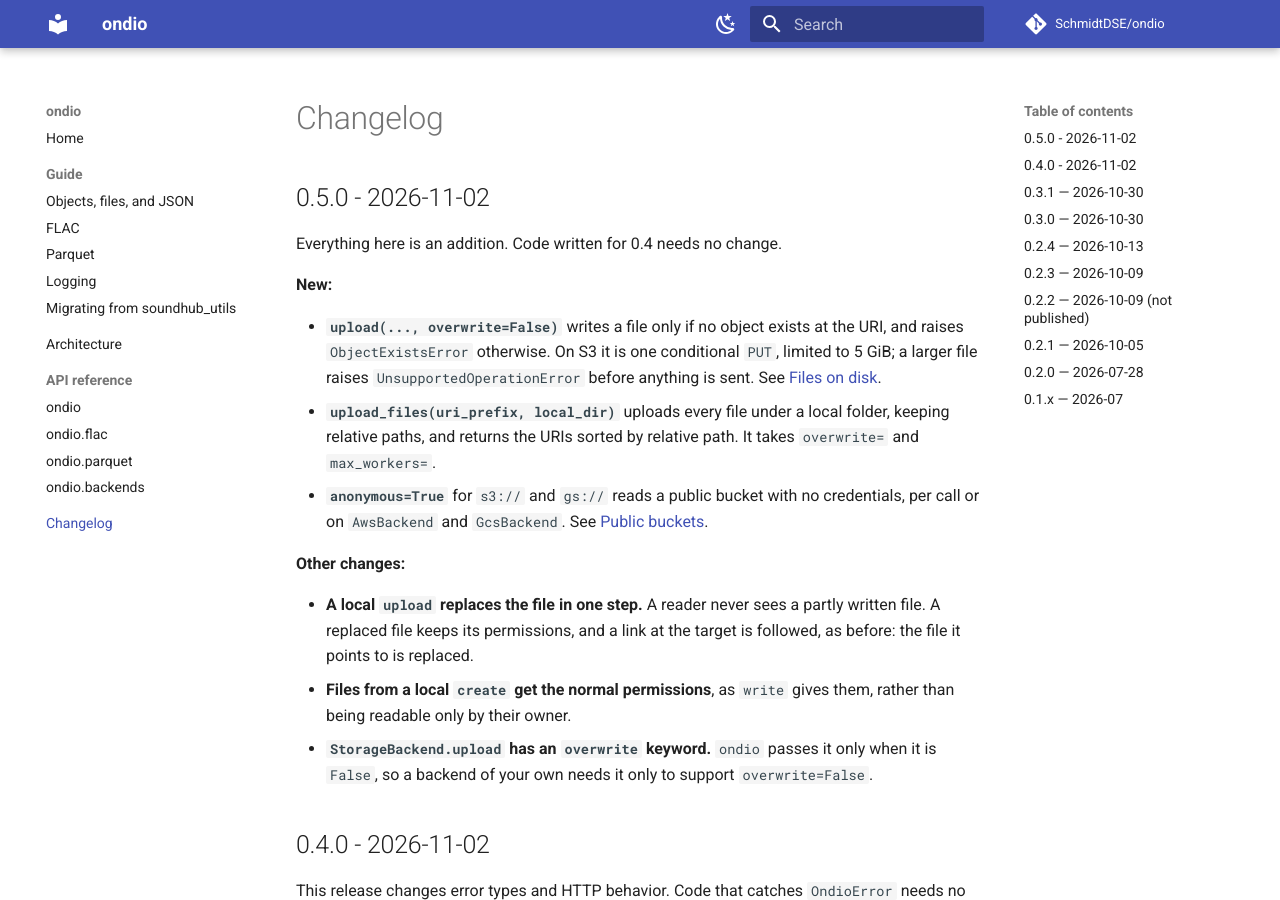
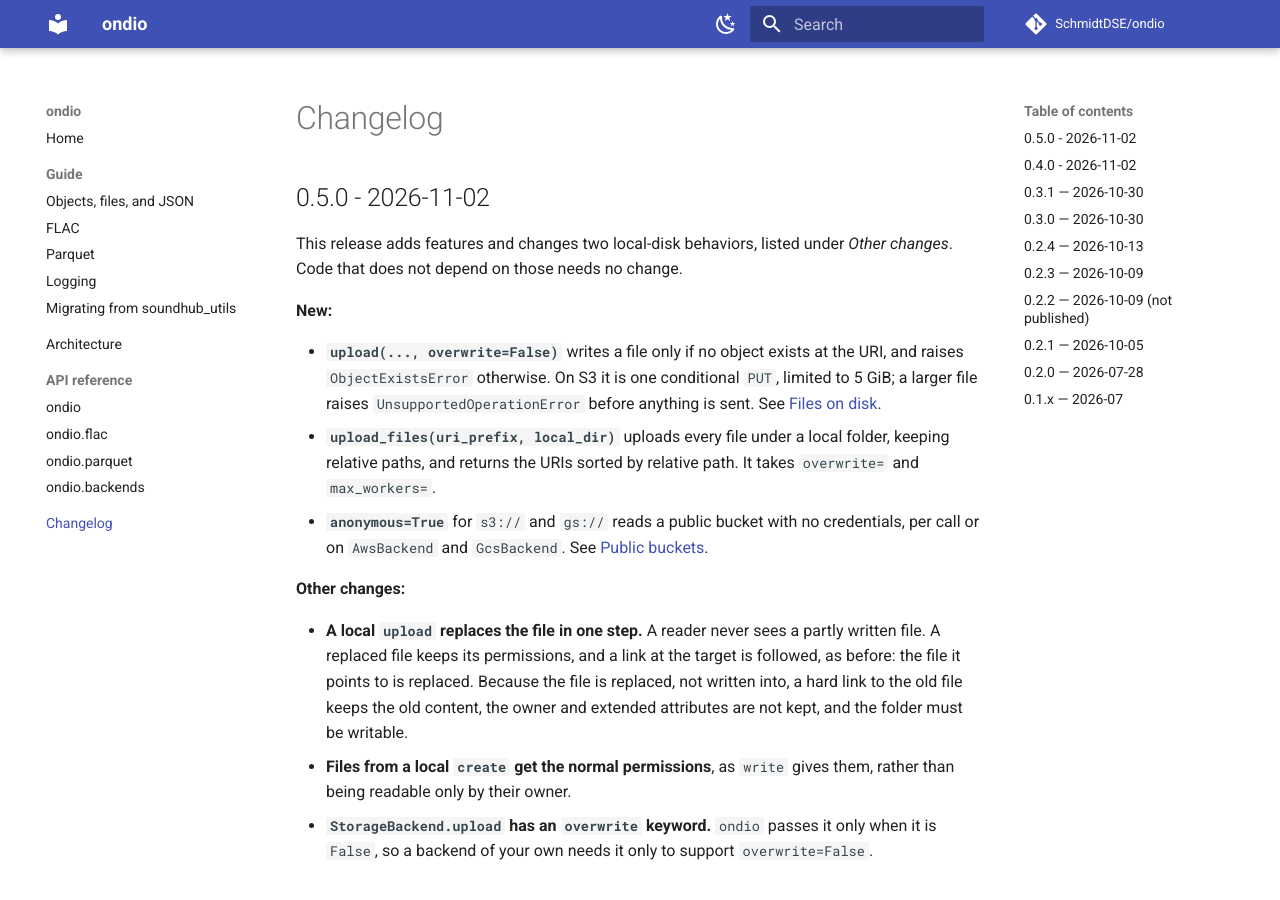
Before and after one commit to SchmidtDSE/ondio, an MkDocs documentation site: the page built from docs/content/changelog.md, in a window 1280 px wide and 900 px high. Built offline with MkDocs 1.6.1 and Material for MkDocs 9.7.7, drawn with Linux system fonts in a browser that asks for light colours; comment, search, counter and statistics services are not loaded.

```diff
--- a/docs/content/changelog.md
+++ b/docs/content/changelog.md
@@ -2,7 +2,8 @@
 
 ## 0.5.0 - 2026-11-02
 
-Everything here is an addition. Code written for 0.4 needs no change.
+This release adds features and changes two local-disk behaviors, listed under
+*Other changes*. Code that does not depend on those needs no change.
 
 **New:**
 
@@ -21,7 +22,9 @@
 
 - **A local `upload` replaces the file in one step.** A reader never sees a partly
   written file. A replaced file keeps its permissions, and a link at the target is
-  followed, as before: the file it points to is replaced.
+  followed, as before: the file it points to is replaced. Because the file is
+  replaced, not written into, a hard link to the old file keeps the old content,
+  the owner and extended attributes are not kept, and the folder must be writable.
 - **Files from a local `create` get the normal permissions**, as `write` gives
   them, rather than being readable only by their owner.
 - **`StorageBackend.upload` has an `overwrite` keyword.** `ondio` passes it only
```
Also changed, not shown: docs/content/guide/objects.md (+5 -2 lines), 2 other files.
